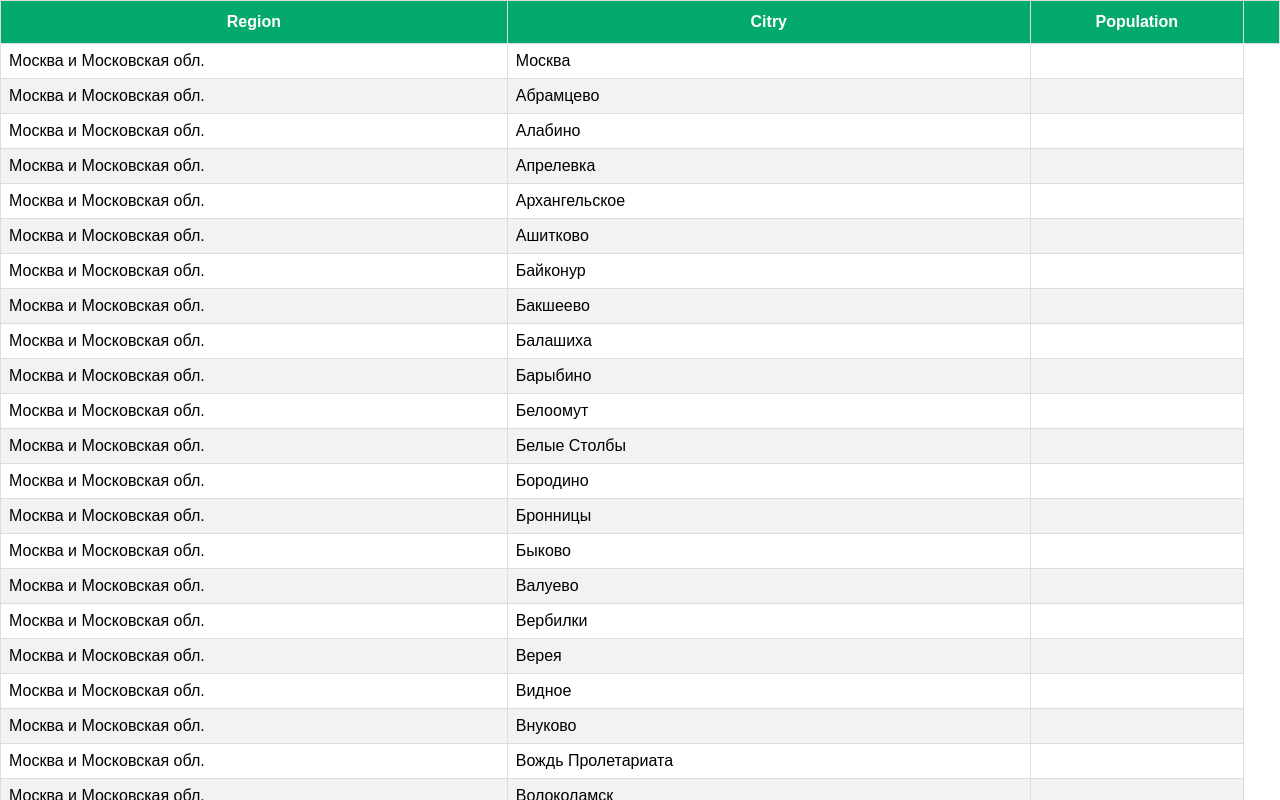
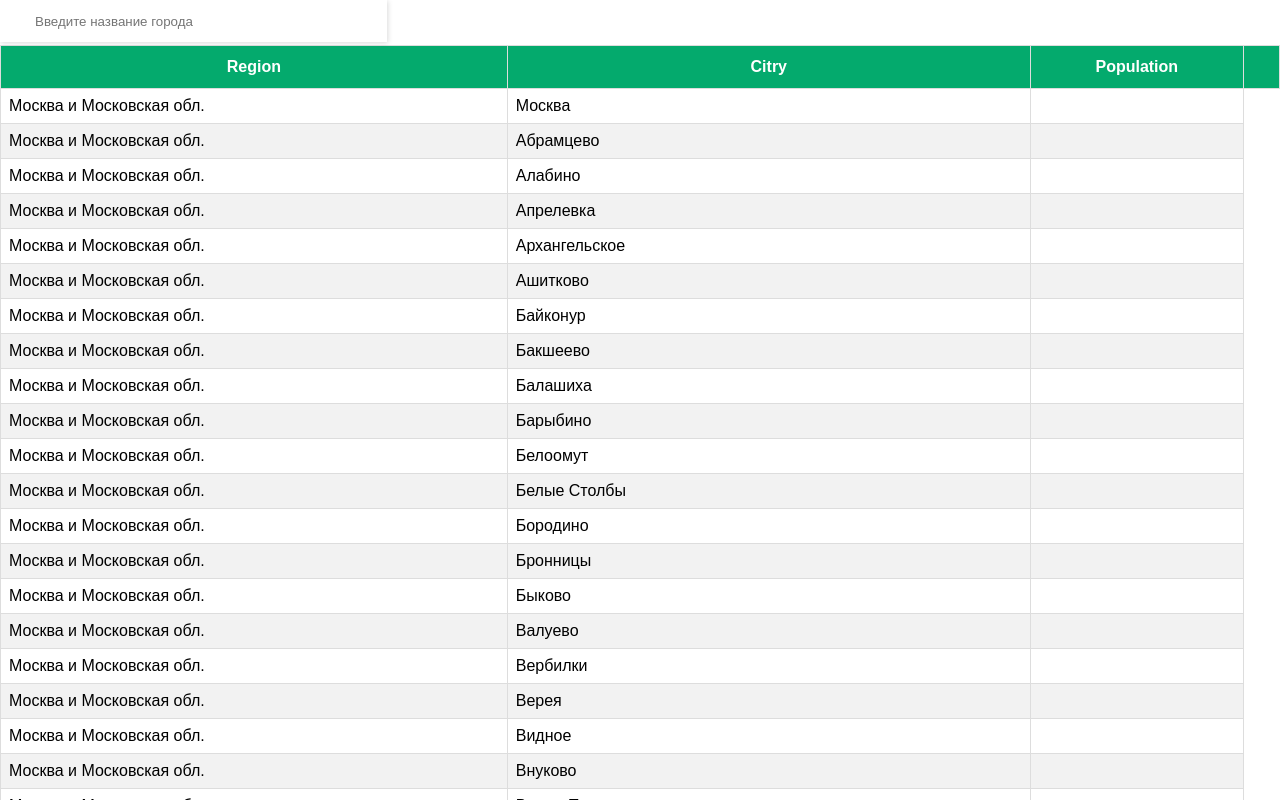
Before and after one commit to cybernO0b/react-table, a React (Create React App) app: page / in a window 1280 px wide. Shown: the top 800 px of the page. Built offline with nearby package versions, Linux system fonts and the light colour scheme.

Commit message:
Добавлен поиск (условия соблюдены)

```diff
--- a/src/App.js
+++ b/src/App.js
@@ -1,10 +1,13 @@
 import React from 'react';
 import './App.css';
 import { BasicTable } from './components/BasicTable';
+import Countries from './components/Countries';
+
 
 function App() {
   return (
     <div className="App">
+      <Countries/>
       <BasicTable/>
     </div>
   );
--- /dev/null
+++ b/src/components/Countries.js
@@ -0,0 +1,59 @@
+import React, { useState } from "react";
+import metadata from './metadata.json';
+import './Search.css'
+
+const Countries = () => {
+
+  const [cityList, setCity] = useState(metadata)
+  const [value, setValue] = useState("")
+  const [isOpen, setIsOpen] = useState(true)
+
+const filteredCountries = cityList.filter(el => {
+    return el.city.toLowerCase().includes(value.toLowerCase())
+})
+const itemClickHandler = () => {
+    setValue("")
+    setIsOpen(!isOpen)
+}
+const inputClickHandler = () => {
+    setIsOpen(true)
+}
+
+    return (
+        <div>
+            <div className="form">
+                <form className="search__form">
+                    <input
+                        type="text"
+                        placeholder="Введите название города"
+                        className="search__input"
+                        value={value}
+                        onChange={(event) => setValue(event.target.value)}
+
+
+                        onClick={inputClickHandler}
+                        />
+                        <ul className="autocomplete">
+                            {
+                             isOpen && (value.length > 2)
+                            ? filteredCountries.map((cities, index) => {
+                              return (
+
+                                 <li
+                                  className="autocomplete__item"
+                                  onClick={itemClickHandler}
+                                  >
+                                     {cities.city}
+                                     </li>
+                                    )
+                                })
+                             :null
+                            }
+                    </ul>
+                </form>
+            </div>
+        </div>
+    )
+}
+
+export default Countries;
--- /dev/null
+++ b/src/components/Search.css
@@ -0,0 +1,43 @@
+.search__form {
+    margin-bottom: 5px;
+    width: 350px;
+    height: 40px;
+    position: relative;
+}
+.autocomplete {
+    position: absolute;
+    left: 0;
+    top: 50px;
+    width: 100%;
+    background: white;
+    list-style: none;
+    margin: 0;
+    padding: 0;
+    box-shadow: 1px 1px 5px rgba(0, 0, 0, 0.15);
+    z-index: 11;
+    max-height: 240px;
+    height: auto;
+    overflow: auto;
+}
+.autocomplete__item {
+    padding: 10px;
+
+}
+
+.autocomplete__item:hover {
+    background: rgb(180, 180, 180);
+    cursor: pointer;
+    transition: cubic-bezier(1, 0, 0, 1) .3s all;
+}
+.search__input {
+    display: flex;
+    width: 100%;
+    height: 100%;
+    justify-content: center;
+    align-items: center;
+    padding-left: 35px;
+    background: #FFFFFF;
+    box-shadow: 1px 1px 5px rgba(0, 0, 0, 0.15);
+    border: none;
+    outline: none;
+}
```
Also changed, not shown: src/components/metadata.json.
